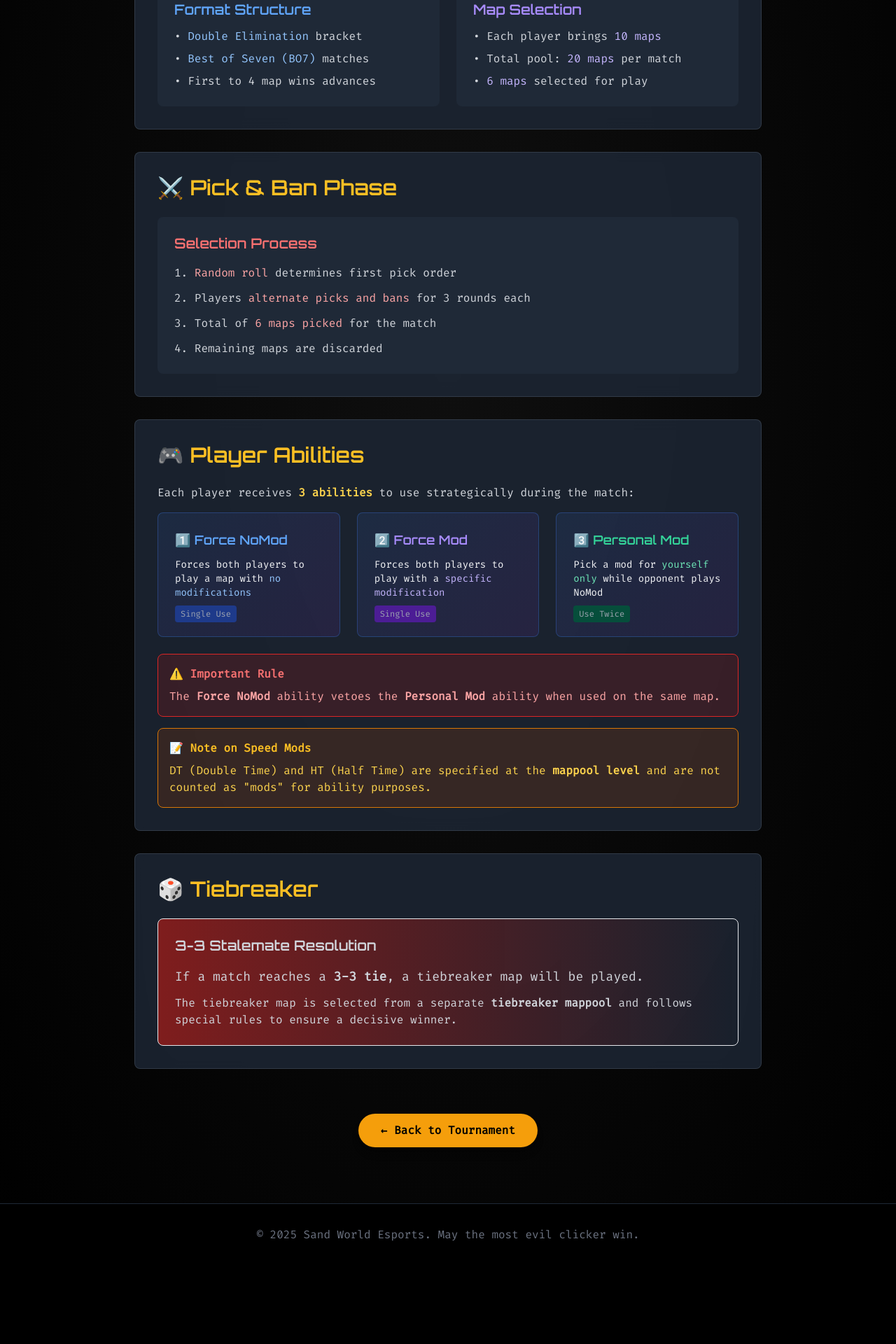
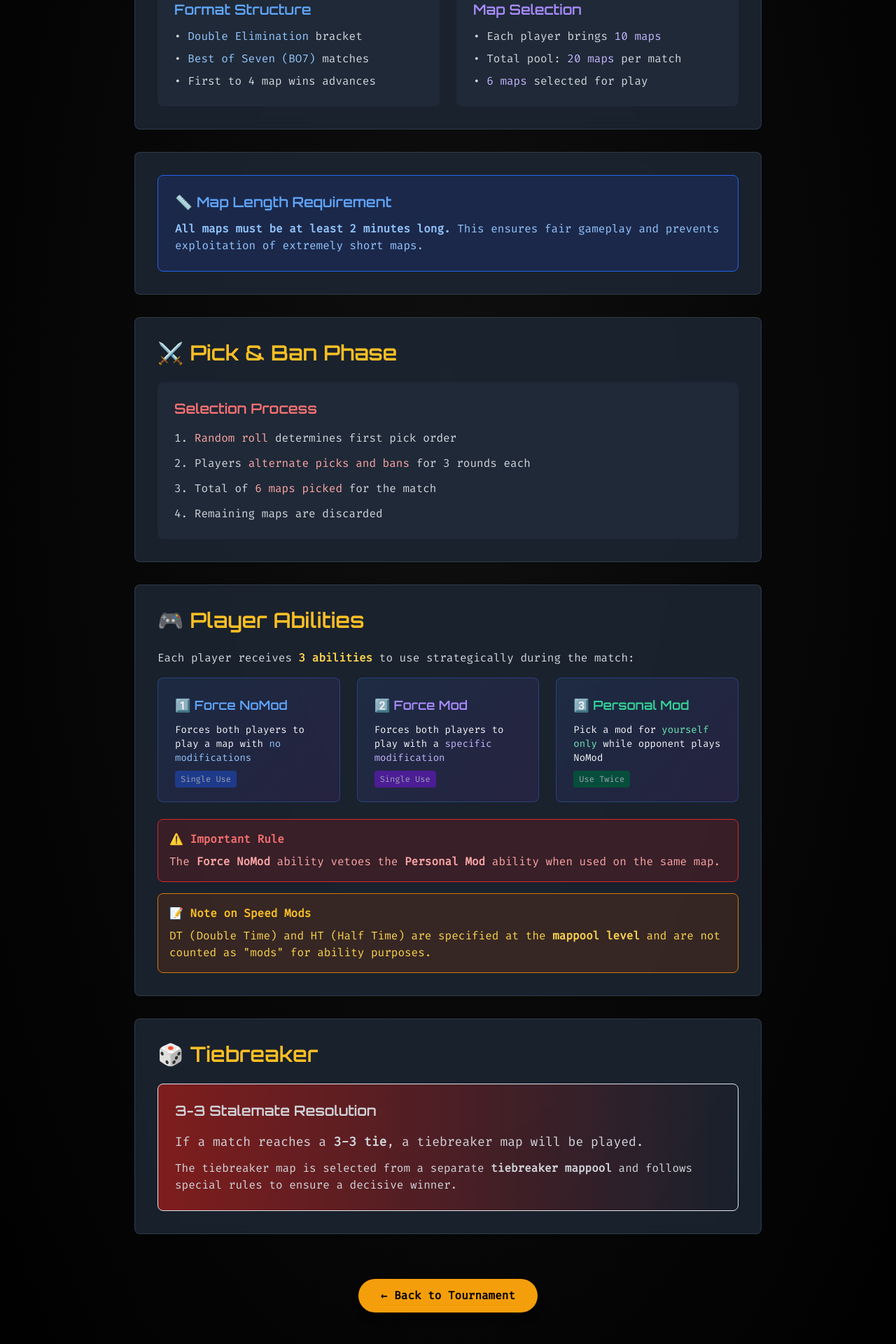
Before and after one commit to Finnduino/swef_site, a Flask app: page /tournament/details in a window 1280 px wide. Shown: the part 832-2752 px from the top of the page at 70% size. Before the commit the page ends 2605 px from the top, so only its background shows below. Run offline with Flask 3, Linux system fonts and the light colour scheme; parts of the project's set-up code (start-up, migrations or seed data) failed here and were passed over.

Commit message:
2 min length

```diff
--- a/app/templates/tournament_details.html
+++ b/app/templates/tournament_details.html
@@ -115,6 +115,16 @@
         </div>
       </div>
 
+      <!-- Map Length Disclaimer -->
+      <div class="rule-section rounded-lg p-8">
+        <div class="bg-blue-900 bg-opacity-30 border border-blue-600 rounded-lg p-6">
+          <h3 class="text-xl font-bold text-blue-400 mb-3">📏 Map Length Requirement</h3>
+          <p class="text-blue-300">
+            <span class="font-semibold">All maps must be at least 2 minutes long.</span> This ensures fair gameplay and prevents exploitation of extremely short maps.
+          </p>
+        </div>
+      </div>
+
       <!-- Pick & Ban Phase -->
       <div class="rule-section rounded-lg p-8">
         <h2 class="text-3xl font-bold text-yellow-400 mb-6">⚔️ Pick & Ban Phase</h2>
```
